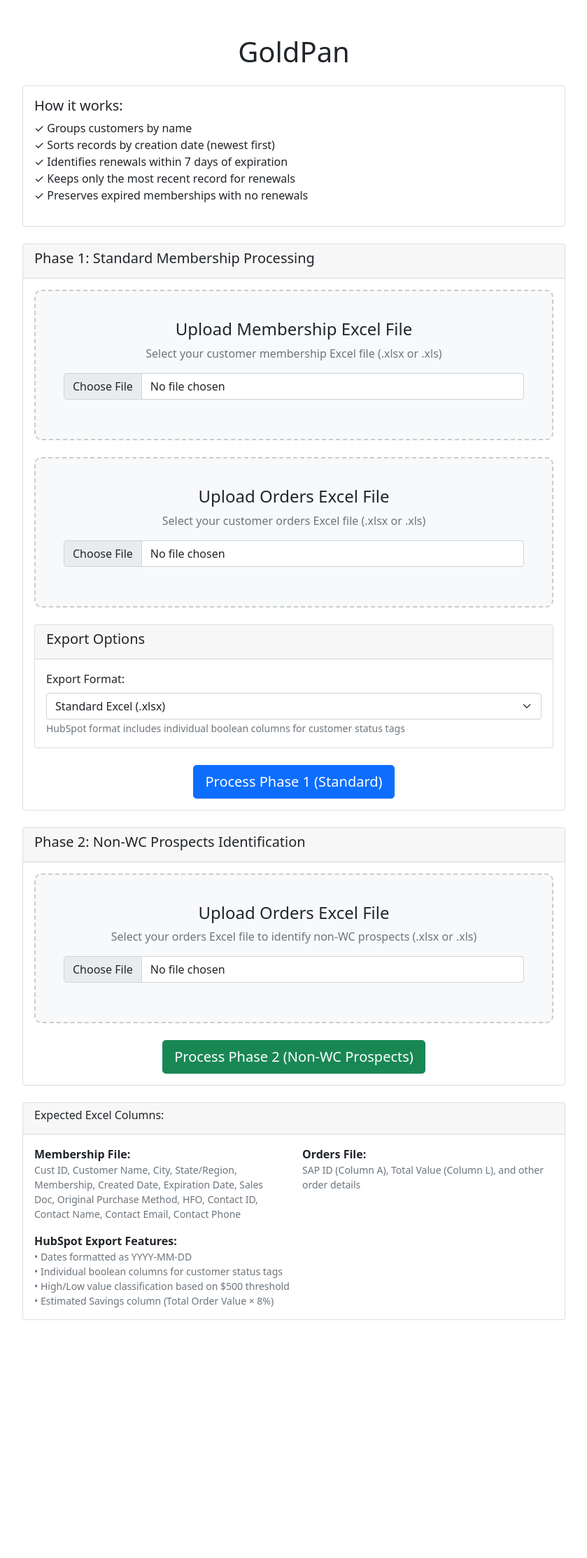
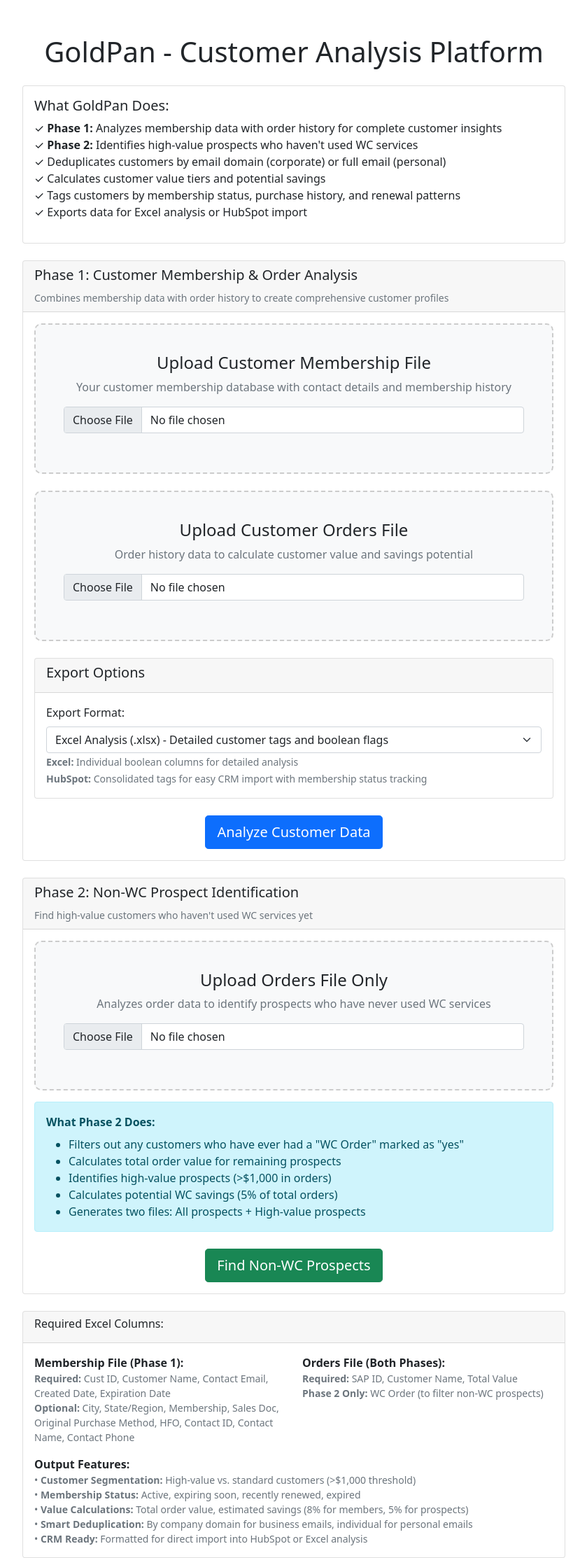
Before and after one commit to aidan-xyz/goldpan, a Flask app: page / in a window 1280 px wide. Shown: the whole page at 70% size, without its empty margins (220-1059 px from the left). Before the commit the page ends 1886 px from the top, so only its background shows below. Run offline with Flask 3, Linux system fonts and the light colour scheme.

Commit message:
Assistant checkpoint: Updated UI copy to reflect actual program functionality
Assistant generated file changes:
- templates/upload.html: Update copy to accurately reflect current program functionality

---

User prompt:

On the frontend HTML, the page where you actually upload the things, can we update all the copy to be more accurate to what the program currently does

Replit-Commit-Author: Assistant
Replit-Commit-Session-Id: c88b0eb7-25ef-4369-b98d-62625370ccd0

```diff
--- a/templates/upload.html
+++ b/templates/upload.html
@@ -4,7 +4,7 @@
 <head>
     <meta charset="UTF-8">
     <meta name="viewport" content="width=device-width, initial-scale=1.0">
-    <title>Customer Membership Deduplication</title>
+    <title>Customer Data Analysis & Prospect Identification</title>
     <link href="https://cdn.jsdelivr.net/npm/bootstrap@5.1.3/dist/css/bootstrap.min.css" rel="stylesheet">
     <style>
         .container {
@@ -26,17 +26,18 @@
 </head>
 <body>
     <div class="container">
-        <h1 class="text-center mb-4">GoldPan</h1>
+        <h1 class="text-center mb-4">GoldPan - Customer Analysis Platform</h1>
 
         <div class="card">
             <div class="card-body">
-                <h5 class="card-title">How it works:</h5>
+                <h5 class="card-title">What GoldPan Does:</h5>
                 <ul class="list-unstyled">
-                    <li>✓ Groups customers by name</li>
-                    <li>✓ Sorts records by creation date (newest first)</li>
-                    <li>✓ Identifies renewals within 7 days of expiration</li>
-                    <li>✓ Keeps only the most recent record for renewals</li>
-                    <li>✓ Preserves expired memberships with no renewals</li>
+                    <li>✓ <strong>Phase 1:</strong> Analyzes membership data with order history for complete customer insights</li>
+                    <li>✓ <strong>Phase 2:</strong> Identifies high-value prospects who haven't used WC services</li>
+                    <li>✓ Deduplicates customers by email domain (corporate) or full email (personal)</li>
+                    <li>✓ Calculates customer value tiers and potential savings</li>
+                    <li>✓ Tags customers by membership status, purchase history, and renewal patterns</li>
+                    <li>✓ Exports data for Excel analysis or HubSpot import</li>
                 </ul>
             </div>
         </div>
@@ -55,15 +56,16 @@
             <!-- Phase 1: Standard Processing -->
             <div class="card mb-4">
                 <div class="card-header">
-                    <h5>Phase 1: Standard Membership Processing</h5>
+                    <h5>Phase 1: Customer Membership & Order Analysis</h5>
+                    <small class="text-muted">Combines membership data with order history to create comprehensive customer profiles</small>
                 </div>
                 <div class="card-body">
                     <form method="POST" action="/process" enctype="multipart/form-data">
                         <div class="upload-area mb-4">
                             <div class="mb-3">
                                 <i class="fas fa-cloud-upload-alt fa-3x text-muted mb-3"></i>
-                                <h4>Upload Membership Excel File</h4>
-                                <p class="text-muted">Select your customer membership Excel file (.xlsx or .xls)</p>
+                                <h4>Upload Customer Membership File</h4>
+                                <p class="text-muted">Your customer membership database with contact details and membership history</p>
                                 <input type="file" class="form-control" name="membership_file" accept=".xlsx,.xls" required>
                             </div>
                         </div>
@@ -71,8 +73,8 @@
                         <div class="upload-area">
                             <div class="mb-3">
                                 <i class="fas fa-cloud-upload-alt fa-3x text-muted mb-3"></i>
-                                <h4>Upload Orders Excel File</h4>
-                                <p class="text-muted">Select your customer orders Excel file (.xlsx or .xls)</p>
+                                <h4>Upload Customer Orders File</h4>
+                                <p class="text-muted">Order history data to calculate customer value and savings potential</p>
                                 <input type="file" class="form-control" name="orders_file" accept=".xlsx,.xls" required>
                             </div>
                         </div>
@@ -84,16 +86,19 @@
                             <div class="card-body">
                                 <label class="form-label">Export Format:</label>
                                 <select class="form-select" name="export_format">
-                                    <option value="standard">Standard Excel (.xlsx)</option>
-                                    <option value="hubspot">HubSpot CSV (.csv)</option>
+                                    <option value="standard">Excel Analysis (.xlsx) - Detailed customer tags and boolean flags</option>
+                                    <option value="hubspot">HubSpot Import (.csv) - Multi-select tags for CRM import</option>
                                 </select>
-                                <small class="text-muted">HubSpot format includes individual boolean columns for customer status tags</small>
+                                <small class="text-muted">
+                                    <strong>Excel:</strong> Individual boolean columns for detailed analysis<br>
+                                    <strong>HubSpot:</strong> Consolidated tags for easy CRM import with membership status tracking
+                                </small>
                             </div>
                         </div>
 
                         <div class="text-center mt-4">
                             <button type="submit" class="btn btn-primary btn-lg">
-                                Process Phase 1 (Standard)
+                                <i class="fas fa-chart-line"></i> Analyze Customer Data
                             </button>
                         </div>
                     </form>
@@ -103,22 +108,34 @@
             <!-- Phase 2: Non-WC Prospects Processing -->
             <div class="card mb-4">
                 <div class="card-header">
-                    <h5>Phase 2: Non-WC Prospects Identification</h5>
+                    <h5>Phase 2: Non-WC Prospect Identification</h5>
+                    <small class="text-muted">Find high-value customers who haven't used WC services yet</small>
                 </div>
                 <div class="card-body">
                     <form method="POST" action="/process_phase_two" enctype="multipart/form-data">
                         <div class="upload-area">
                             <div class="mb-3">
                                 <i class="fas fa-cloud-upload-alt fa-3x text-muted mb-3"></i>
-                                <h4>Upload Orders Excel File</h4>
-                                <p class="text-muted">Select your orders Excel file to identify non-WC prospects (.xlsx or .xls)</p>
+                                <h4>Upload Orders File Only</h4>
+                                <p class="text-muted">Analyzes order data to identify prospects who have never used WC services</p>
                                 <input type="file" class="form-control" name="orders_file" accept=".xlsx,.xls" required>
                             </div>
                         </div>
 
+                        <div class="alert alert-info mt-3">
+                            <strong>What Phase 2 Does:</strong>
+                            <ul class="mb-0 mt-2">
+                                <li>Filters out any customers who have ever had a "WC Order" marked as "yes"</li>
+                                <li>Calculates total order value for remaining prospects</li>
+                                <li>Identifies high-value prospects (>$1,000 in orders)</li>
+                                <li>Calculates potential WC savings (5% of total orders)</li>
+                                <li>Generates two files: All prospects + High-value prospects</li>
+                            </ul>
+                        </div>
+
                         <div class="text-center mt-4">
                             <button type="submit" class="btn btn-success btn-lg">
-                                Process Phase 2 (Non-WC Prospects)
+                                <i class="fas fa-search-dollar"></i> Find Non-WC Prospects
                             </button>
                         </div>
                     </form>
@@ -129,32 +146,34 @@
         <div class="mt-4">
             <div class="card">
                 <div class="card-header">
-                    <h6>Expected Excel Columns:</h6>
+                    <h6>Required Excel Columns:</h6>
                 </div>
                 <div class="card-body">
                     <div class="row">
                         <div class="col-md-6">
-                            <strong>Membership File:</strong>
+                            <strong>Membership File (Phase 1):</strong>
                             <small class="text-muted d-block">
-                                Cust ID, Customer Name, City, State/Region, Membership, Created Date, Expiration Date,
-                                Sales Doc, Original Purchase Method, HFO, Contact ID, Contact Name, Contact Email, Contact Phone
+                                <strong>Required:</strong> Cust ID, Customer Name, Contact Email, Created Date, Expiration Date<br>
+                                <strong>Optional:</strong> City, State/Region, Membership, Sales Doc, Original Purchase Method, HFO, Contact ID, Contact Name, Contact Phone
                             </small>
                         </div>
                         <div class="col-md-6">
-                            <strong>Orders File:</strong>
+                            <strong>Orders File (Both Phases):</strong>
                             <small class="text-muted d-block">
-                                SAP ID (Column A), Total Value (Column L), and other order details
+                                <strong>Required:</strong> SAP ID, Customer Name, Total Value<br>
+                                <strong>Phase 2 Only:</strong> WC Order (to filter non-WC prospects)
                             </small>
                         </div>
                     </div>
                     <div class="row mt-3">
                         <div class="col-12">
-                            <strong>HubSpot Export Features:</strong>
+                            <strong>Output Features:</strong>
                             <small class="text-muted d-block">
-                                • Dates formatted as YYYY-MM-DD<br>
-                                • Individual boolean columns for customer status tags<br>
-                                • High/Low value classification based on $500 threshold<br>
-                                • Estimated Savings column (Total Order Value × 8%)
+                                • <strong>Customer Segmentation:</strong> High-value vs. standard customers (>$1,000 threshold)<br>
+                                • <strong>Membership Status:</strong> Active, expiring soon, recently renewed, expired<br>
+                                • <strong>Value Calculations:</strong> Total order value, estimated savings (8% for members, 5% for prospects)<br>
+                                • <strong>Smart Deduplication:</strong> By company domain for business emails, individual for personal emails<br>
+                                • <strong>CRM Ready:</strong> Formatted for direct import into HubSpot or Excel analysis
                             </small>
                         </div>
                     </div>
```
